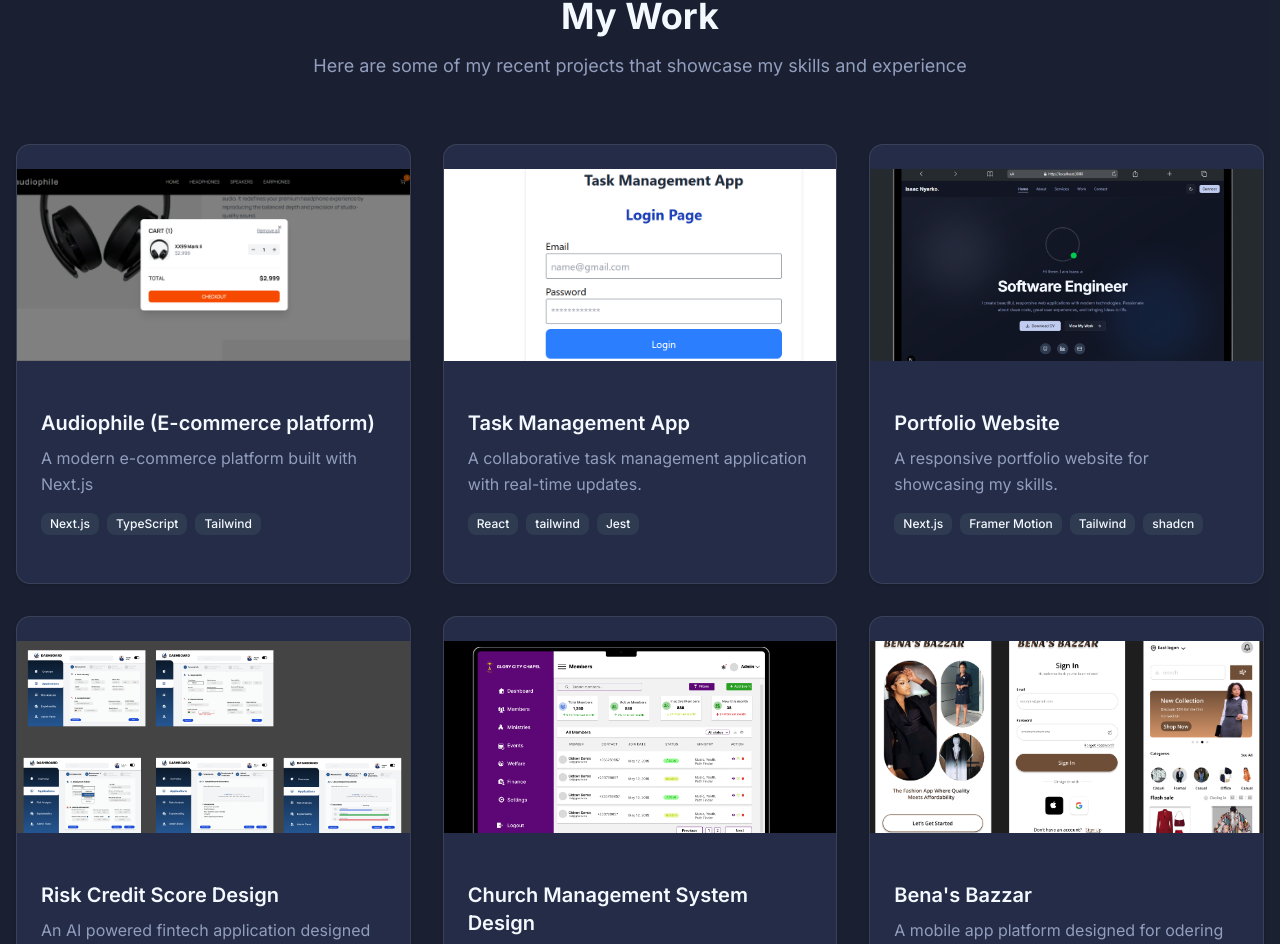
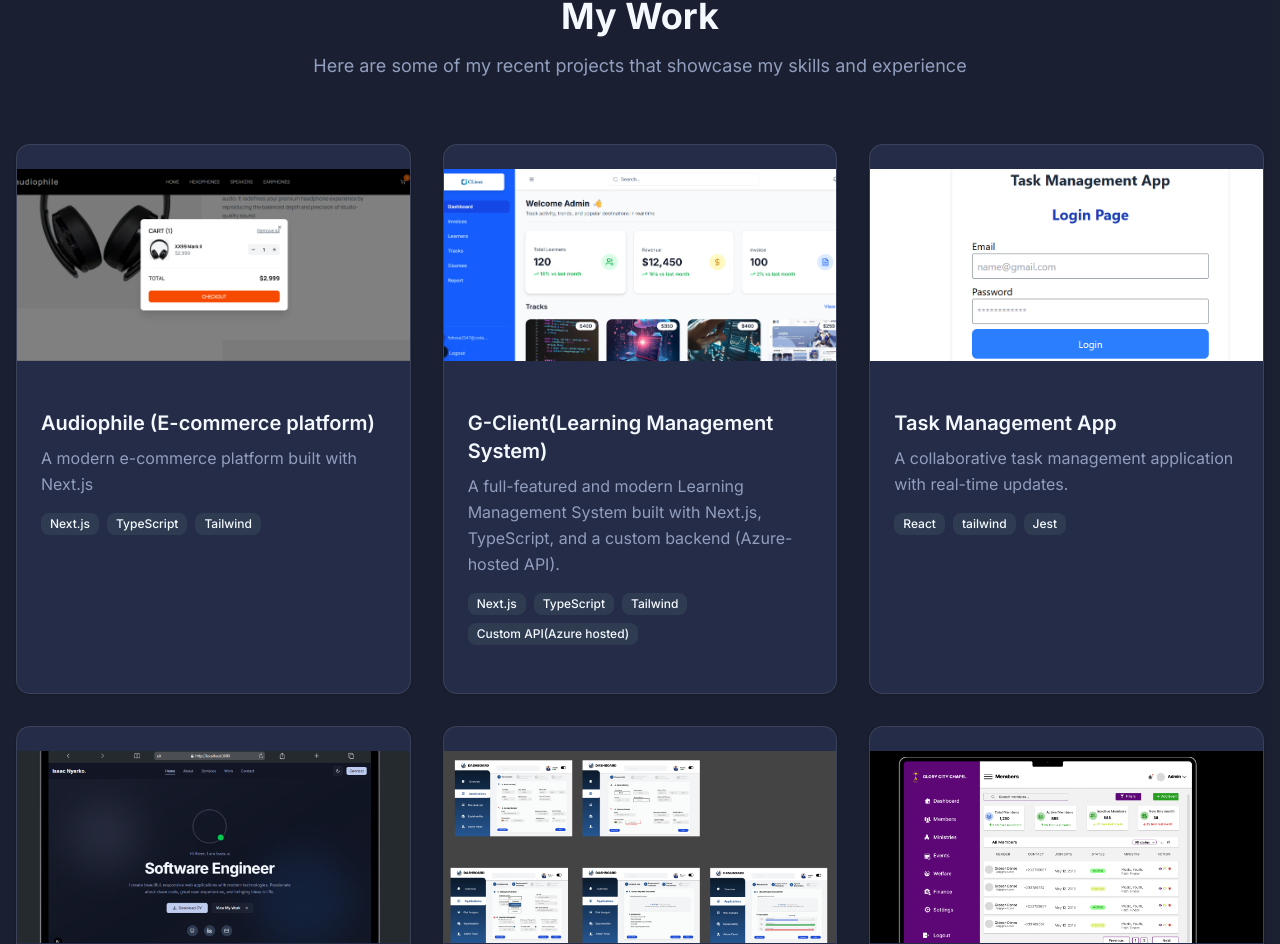
Before and after one commit to nyarko-i/portfolioProject, a Next.js app: page / in a window 1280 px wide. Shown: the part 2315-3259 px from the top of the page. Built offline with nearby package versions, Linux system fonts and the light colour scheme.

Commit message:
g-client project added

```diff
--- a/components/portfolio.tsx
+++ b/components/portfolio.tsx
@@ -13,6 +13,20 @@ export default function Portfolio() {
       technologies: ["Next.js", "TypeScript", "Tailwind"],
       liveUrl: "https://audiophileecommerce2.netlify.app/",
       githubUrl: "https://github.com/nyarko-i/ecommerce",
+    },
+    {
+      title: "G-Client(Learning Management System)",
+      description:
+        "A full-featured and modern Learning Management System built with Next.js, TypeScript, and a custom backend (Azure-hosted API).",
+      image: "/images/projects/project8.png",
+      technologies: [
+        "Next.js",
+        "TypeScript",
+        "Tailwind",
+        "Custom API(Azure hosted)",
+      ],
+      liveUrl: "https://github.com/nyarko-i/G-Client",
+      githubUrl: "https://github.com/nyarko-i/G-Client",
     },
     {
       title: "Task Management App",
```
Also changed, not shown: public/images/projects/project8.png (added).
